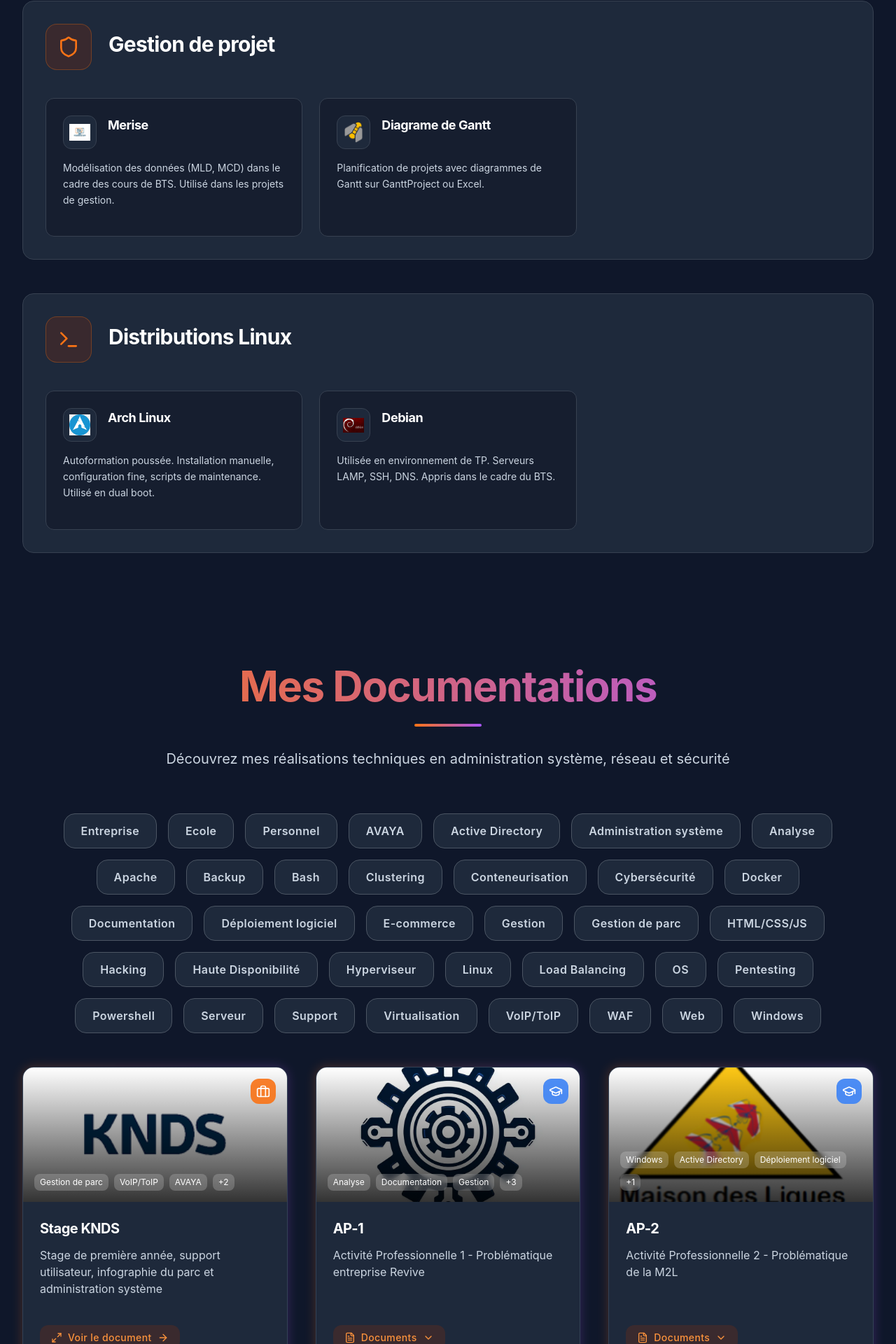
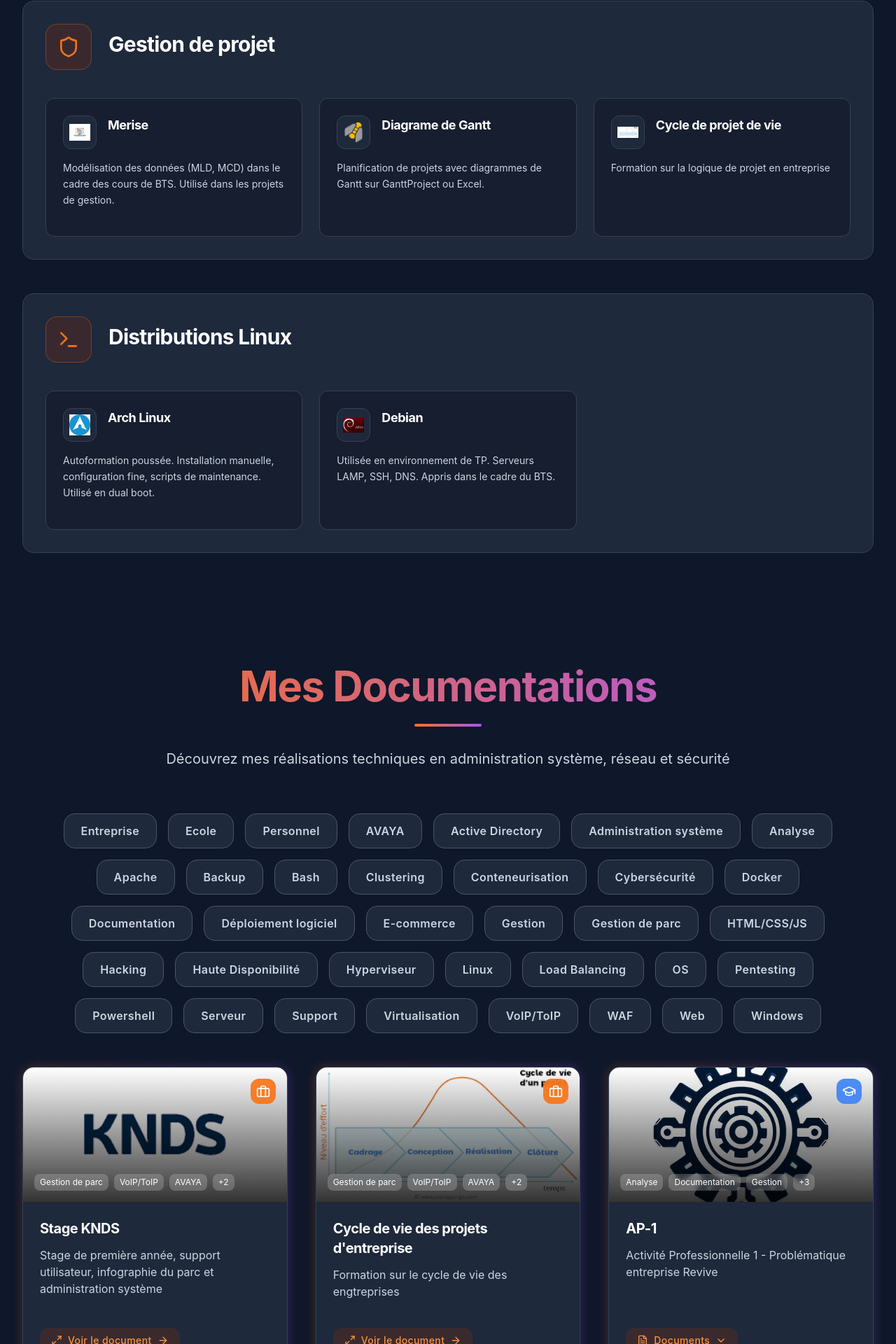
Before and after one commit to CapitaineRick/Portfolio, a React (Vite) app: page / in a window 1280 px wide. Shown: the part 9226-11146 px from the top of the page at 70% size. Built offline with nearby package versions, Linux system fonts and the light colour scheme.

Commit message:
add project

```diff
--- a/src/data/projectsData.ts
+++ b/src/data/projectsData.ts
@@ -1,12 +1,21 @@
 export const projectsData = {
   enterprise: [
     {
-      id: "active-directory",
+      id: "",
       title: "Stage KNDS",
       description:
         "Stage de première année, support utilisateur, infographie du parc et administration système",
       image: "/images/logo-knds-logo.webp",
       pdfUrl:"docs/rapport_knds.pdf",
+      tags: ["Gestion de parc", "VoIP/ToIP", "AVAYA", "Support"],
+    },
+    {
+      id: "cycle",
+      title: "Cycle de vie des projets d'entreprise",
+      description:
+        "Formation sur le cycle de vie des engtreprises",
+      image: "images/cycle-projet.png",
+      pdfUrl:"images/formation.jpg",
       tags: ["Gestion de parc", "VoIP/ToIP", "AVAYA", "Support"],
     },
   ],
--- a/src/data/skillsData.ts
+++ b/src/data/skillsData.ts
@@ -220,6 +220,12 @@ export const skillsData = [
         logo: '/images/logo-gantt.webp',
         level: 2,
         description: 'Planification de projets avec diagrammes de Gantt sur GanttProject ou Excel.'
+      },
+      {
+        name: 'Cycle de projet de vie',
+        logo: "images/cycle-projet.png",
+        level: 1,
+        description: 'Formation sur la logique de projet en entreprise '
       }
     ]
   },
```
Also changed, not shown: public/images/cycle-projet.png (added), 1 other file (tests, documents, lock files or other folders).
